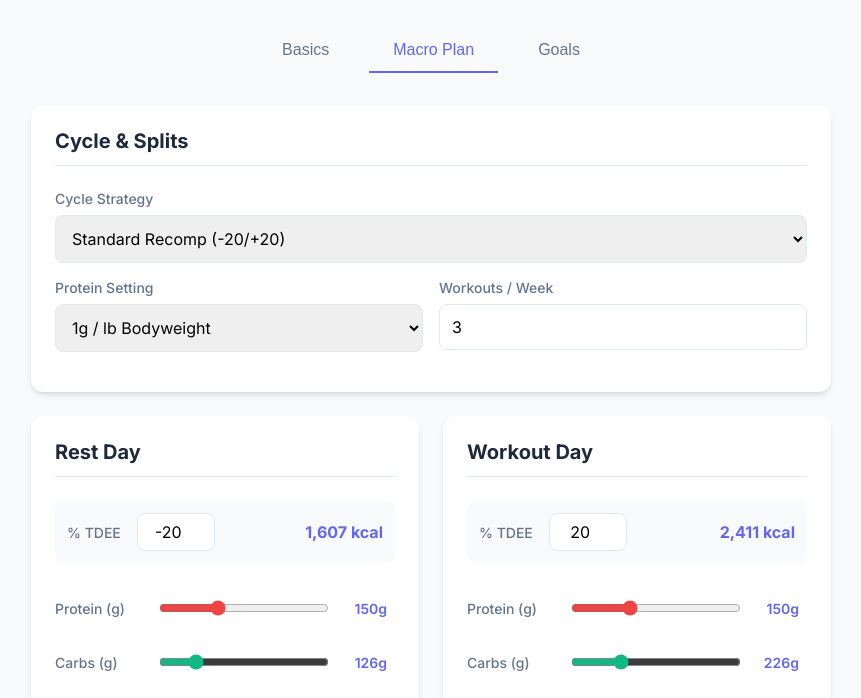
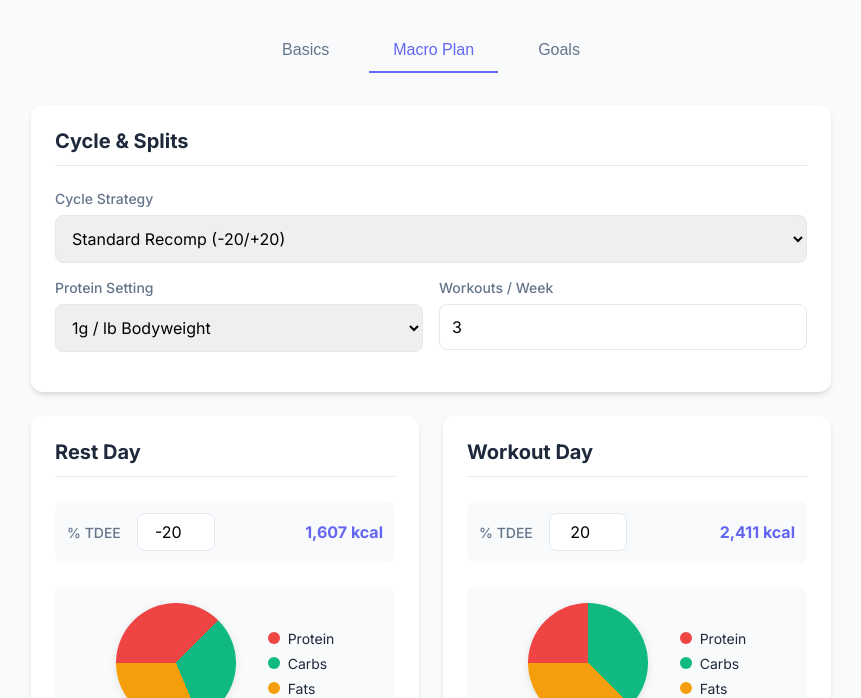
Before and after one commit to nieprzecietny/Fitness-Calculator, a website built with Vite: page html5_app/index.html in a window 1280 px wide. Both pictures are taken after a click on the button "Macro Plan". Shown: the part 102-800 px from the top of the page, without its empty margins (209-1070 px from the left). Built offline with nearby package versions, Linux system fonts and the light colour scheme.

Commit message:
added charts

```diff
--- a/html5_app/index.html
+++ b/html5_app/index.html
@@ -181,6 +181,15 @@
                         <span id="rest-cals-display" class="cals-display">-- kcal</span>
                     </div>
 
+                    <div class="pie-chart-container">
+                        <div id="rest-pie-chart" class="pie-chart"></div>
+                        <div class="pie-legend">
+                            <div class="legend-item"><span class="dot dot-p"></span>Protein</div>
+                            <div class="legend-item"><span class="dot dot-c"></span>Carbs</div>
+                            <div class="legend-item"><span class="dot dot-f"></span>Fats</div>
+                        </div>
+                    </div>
+
                     <div class="macro-sliders">
                         <div class="slider-row">
                             <label>Protein (g)</label>
@@ -211,6 +220,15 @@
                         <label>% TDEE</label>
                         <input type="number" id="workout-tdee-pct" value="20" />
                         <span id="workout-cals-display" class="cals-display">-- kcal</span>
+                    </div>
+
+                    <div class="pie-chart-container">
+                        <div id="workout-pie-chart" class="pie-chart"></div>
+                        <div class="pie-legend">
+                            <div class="legend-item"><span class="dot dot-p"></span>Protein</div>
+                            <div class="legend-item"><span class="dot dot-c"></span>Carbs</div>
+                            <div class="legend-item"><span class="dot dot-f"></span>Fats</div>
+                        </div>
                     </div>
 
                     <div class="macro-sliders">
--- a/html5_app/src/main.ts
+++ b/html5_app/src/main.ts
@@ -66,6 +66,10 @@ const sumChange = document.querySelector<HTMLElement>('#sum-change')!
 // Macro Areas
 const divRestMacros = document.querySelector<HTMLElement>('#rest-macros')!
 const divWorkoutMacros = document.querySelector<HTMLElement>('#workout-macros')!
+
+// Pie Charts
+const restPieChart = document.querySelector<HTMLElement>('#rest-pie-chart')!
+const workoutPieChart = document.querySelector<HTMLElement>('#workout-pie-chart')!
 
 // Tabs
 const tabBtns = document.querySelectorAll('.tab-btn')
@@ -370,12 +374,45 @@ function updateSlidersFromCalculated() {
     spanWorkoutFVal.textContent = wF + 'g';
 }
 
+function updatePieChart(element: HTMLElement, pPct: number, cPct: number, fPct: number) {
+    // Create conic gradient based on percentages
+    // Start at -90deg to start from top
+    const pEnd = pPct * 3.6; // Convert % to degrees
+    const cEnd = pEnd + (cPct * 3.6);
+    const fEnd = cEnd + (fPct * 3.6);
+
+    element.style.background = `conic-gradient(
+        from -90deg,
+        #ef4444 0deg,
+        #ef4444 ${pEnd}deg,
+        #10b981 ${pEnd}deg,
+        #10b981 ${cEnd}deg,
+        #f59e0b ${cEnd}deg,
+        #f59e0b ${fEnd}deg
+    )`;
+}
+
 function renderMacros() {
     spanRestCalsDisplay.textContent = Math.round(user.restcals).toLocaleString() + ' kcal';
     spanWorkoutCalsDisplay.textContent = Math.round(user.workoutcals).toLocaleString() + ' kcal';
 
     renderMacroList(divRestMacros, user.restCollection);
     renderMacroList(divWorkoutMacros, user.workoutCollection);
+
+    // Update pie charts
+    updatePieChart(
+        restPieChart,
+        user.restCollection[0].pct,
+        user.restCollection[1].pct,
+        user.restCollection[2].pct
+    );
+
+    updatePieChart(
+        workoutPieChart,
+        user.workoutCollection[0].pct,
+        user.workoutCollection[1].pct,
+        user.workoutCollection[2].pct
+    );
 }
 
 function renderMacroList(container: HTMLElement, collection: any[]) {
--- a/html5_app/src/style.css
+++ b/html5_app/src/style.css
@@ -311,6 +311,56 @@ input:focus, select:focus {
     margin-left: auto;
 }
 
+/* Pie Charts */
+.pie-chart-container {
+    display: flex;
+    align-items: center;
+    justify-content: center;
+    gap: 2rem;
+    margin-bottom: 1.5rem;
+    padding: 1rem;
+    background: var(--bg);
+    border-radius: 8px;
+}
+
+.pie-chart {
+    width: 120px;
+    height: 120px;
+    border-radius: 50%;
+    background: conic-gradient(
+        #ef4444 0deg,
+        #ef4444 120deg,
+        #10b981 120deg,
+        #10b981 240deg,
+        #f59e0b 240deg,
+        #f59e0b 360deg
+    );
+    box-shadow: 0 2px 8px rgba(0,0,0,0.1);
+}
+
+.pie-legend {
+    display: flex;
+    flex-direction: column;
+    gap: 0.5rem;
+}
+
+.legend-item {
+    display: flex;
+    align-items: center;
+    gap: 0.5rem;
+    font-size: 0.875rem;
+}
+
+.dot {
+    width: 12px;
+    height: 12px;
+    border-radius: 50%;
+}
+
+.dot-p { background: #ef4444; }
+.dot-c { background: #10b981; }
+.dot-f { background: #f59e0b; }
+
 /* New Sliders */
 .macro-sliders {
     margin-bottom: 1.5rem;
```
